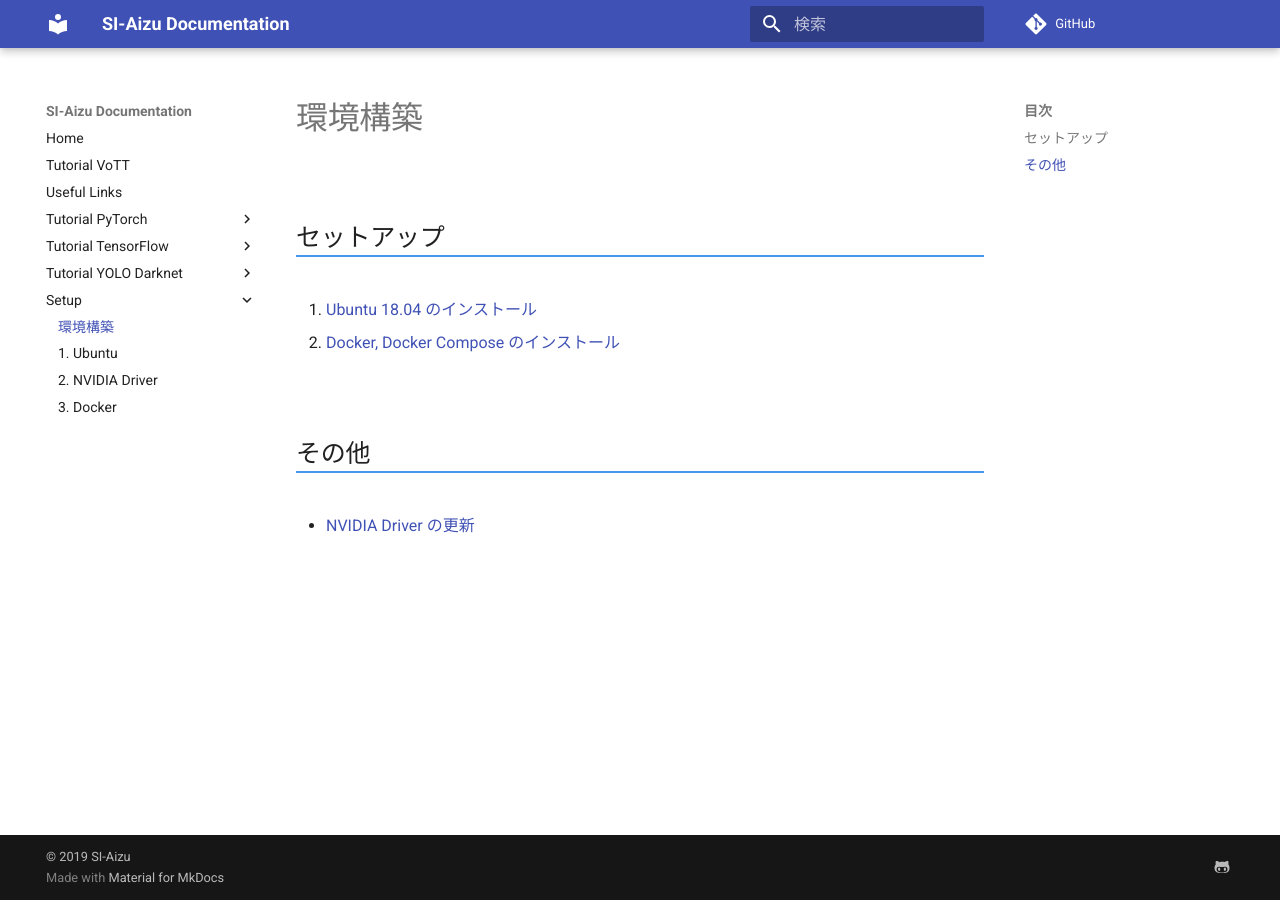
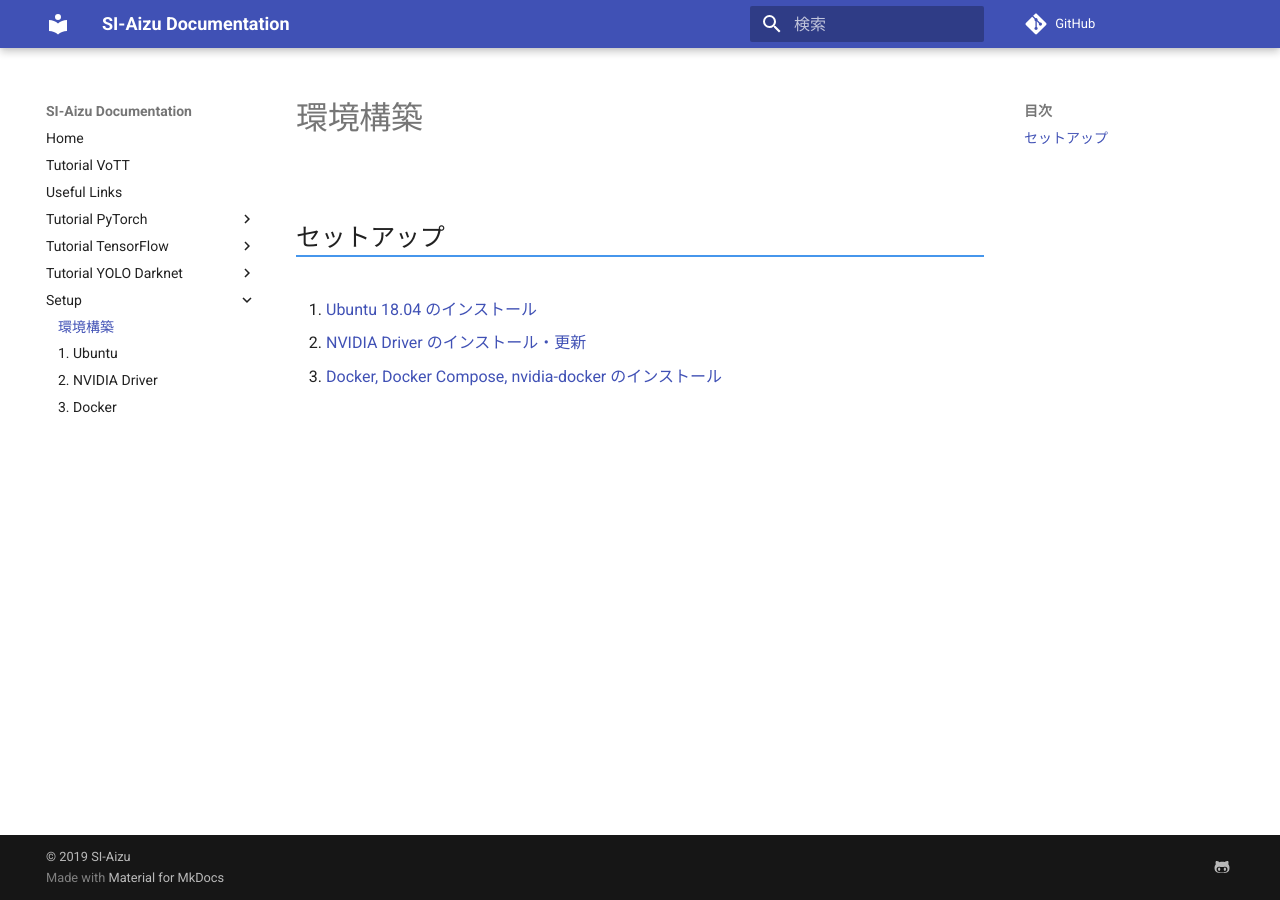
Before and after one commit to SI-Aizu/documentation, an MkDocs documentation site: the page built from docs/setup/index.md, in a window 1280 px wide. Built offline with MkDocs 1.6.1 and Material for MkDocs 9.7.7, drawn with Linux system fonts in a browser that asks for light colours; comment, search, counter and statistics services are not loaded.

Commit message:
fix path and links

```diff
--- a/docs/setup/index.md
+++ b/docs/setup/index.md
@@ -1,12 +1,9 @@
 # 環境構築
+
 
 
 ## セットアップ
 
 1. [Ubuntu 18.04 のインストール](./1-ubuntu.md)
-1. [Docker, Docker Compose のインストール](./2-docker.md)
-
-
-## その他
-
-- [NVIDIA Driver の更新](./upgrade-nvidia-driver.md)
+1. [NVIDIA Driver のインストール・更新](./2-nvidia-driver.md)
+1. [Docker, Docker Compose, nvidia-docker のインストール](./3-docker.md)
```
Also changed, not shown: docs/README.md (+1 -1 lines), docs/Tutorial-PyTorch/index.md (+4 -2 lines).
